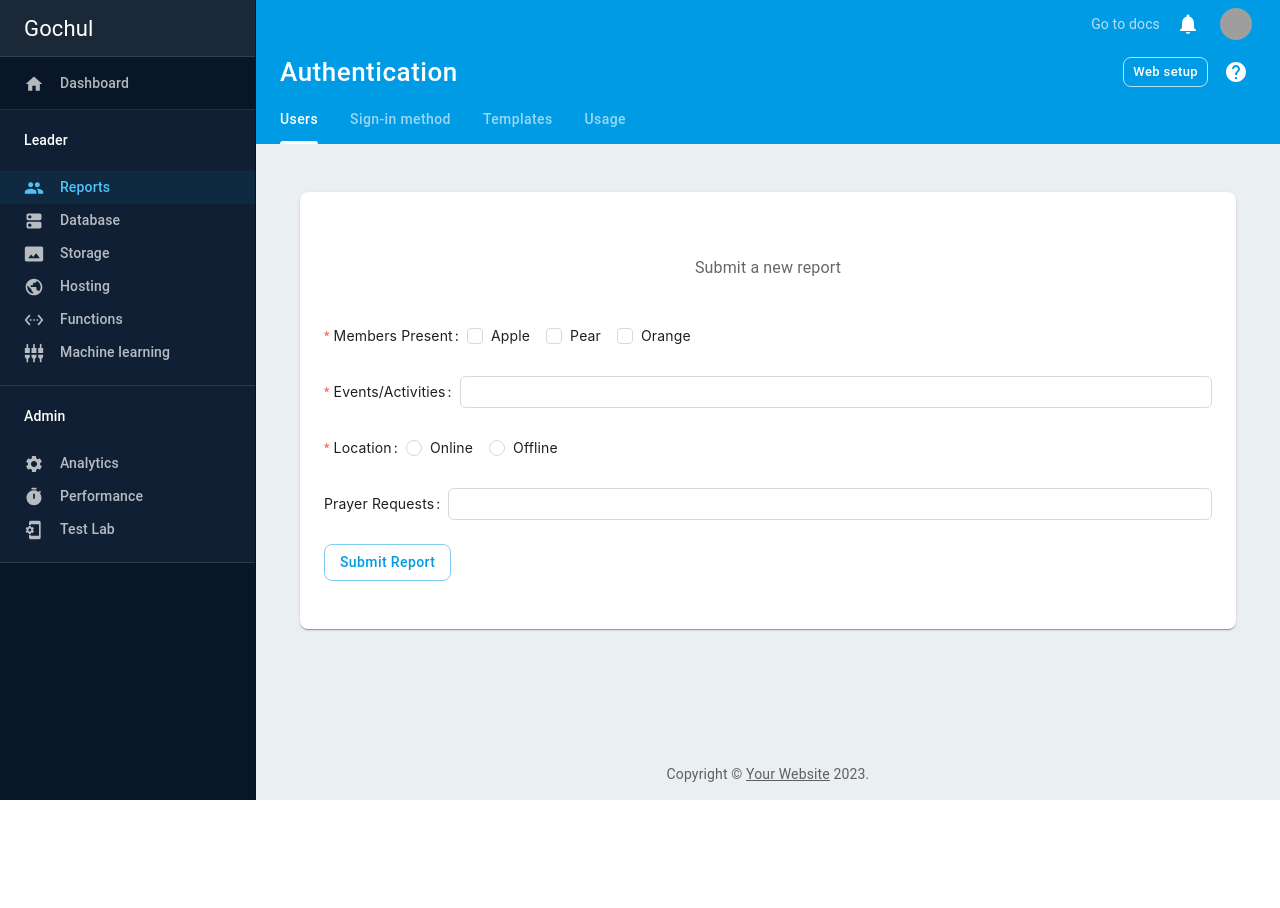
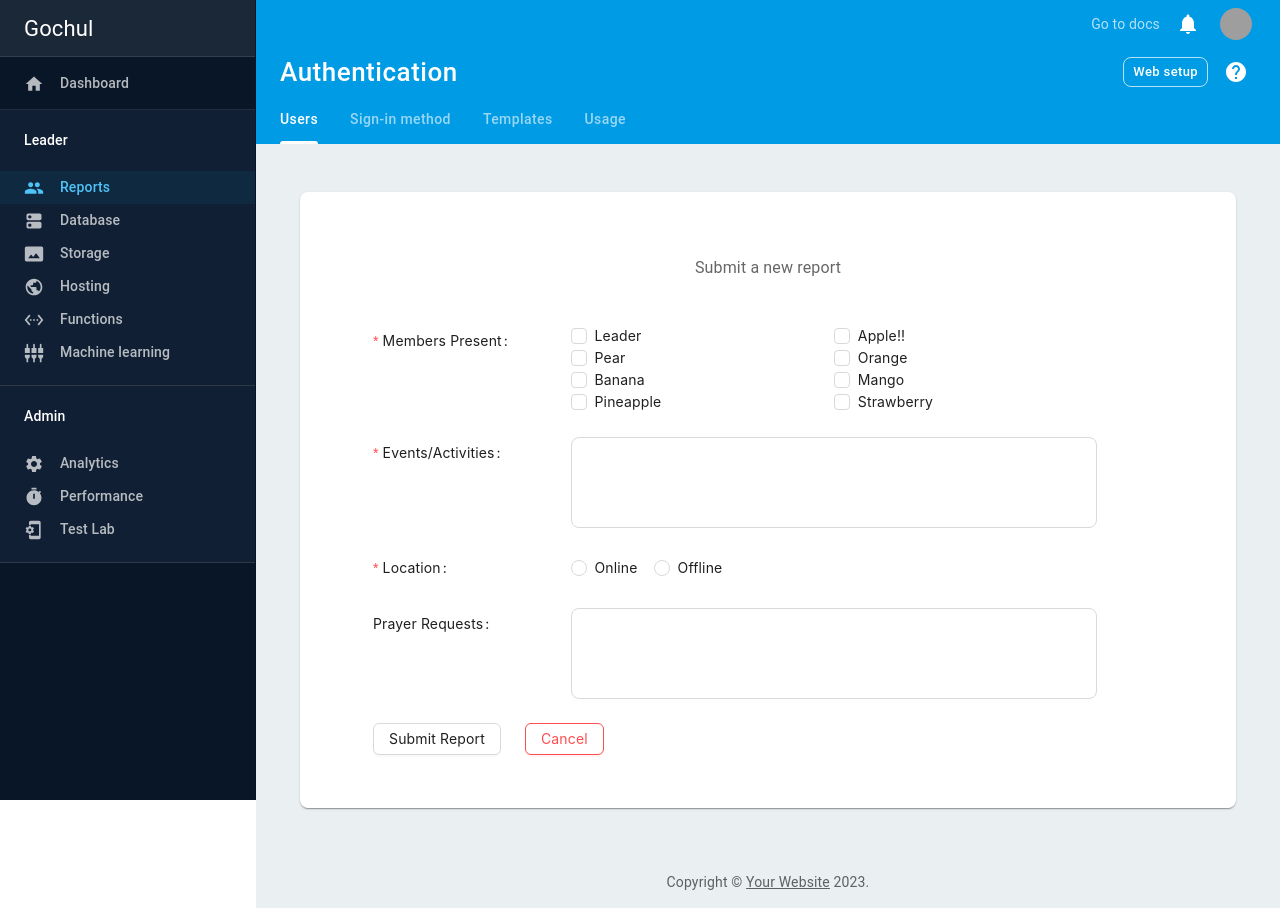
Before and after one commit to untilhamza/gochul, a Next.js app: page /reports/new in a window 1280 px wide. Before the commit the page ends 800 px from the top, so only its background shows below. Built offline with nearby package versions, Linux system fonts and the light colour scheme; grey boxes are pictures that could not be loaded.

Commit message:
complete andt form

```diff
--- a/src/app/reports/new/page.tsx
+++ b/src/app/reports/new/page.tsx
@@ -1,19 +1,15 @@
 "use client";
 
 import React, { useState } from "react";
-import { Form, Input, Checkbox, Radio } from "antd";
+import { Form, Input, Checkbox, Radio, Row } from "antd";
 import type { CheckboxValueType } from "antd/es/checkbox/Group";
-import Button from "@mui/material/Button";
+import { Button, Space, Col } from "antd";
 
 const ReportSubmission: React.FC = () => {
-  const [membersPresent, setMembersPresent] = useState<any>([
-    "Leader's name",
-    "hamza",
-    "Jesus",
-  ]);
-  const [eventsActivities, setEventsActivities] = useState<any>("");
-  const [online, setOnline] = useState<any>(false);
-  const [prayerRequests, setPrayerRequests] = useState<any>("");
+  const [membersPresent, setMembersPresent] = useState<any>([]);
+  const [eventsActivities, setEventsActivities] = useState<string>("");
+  const [online, setOnline] = useState<boolean>(false);
+  const [prayerRequests, setPrayerRequests] = useState<string>("");
 
   const handleMembersPresent = (checkedValues: CheckboxValueType[]) => {
     console.log("checked = ", checkedValues);
@@ -21,9 +17,14 @@ const ReportSubmission: React.FC = () => {
   };
 
   const options = [
-    { label: "Apple", value: "Apple" },
+    { label: "Leader", value: "Leader" },
+    { label: "Apple!!", value: "Apple" },
     { label: "Pear", value: "Pear" },
     { label: "Orange", value: "Orange" },
+    { label: "Banana", value: "Banana" },
+    { label: "Mango", value: "Mango" },
+    { label: "Pineapple", value: "Pineapple" },
+    { label: "Strawberry", value: "Strawberry" },
   ];
 
   const onFinish = (values: any) => {
@@ -32,7 +33,19 @@ const ReportSubmission: React.FC = () => {
 
   return (
     <div>
-      <Form onFinish={onFinish}>
+      <Form
+        onFinish={onFinish}
+        labelCol={{ span: 6 }}
+        wrapperCol={{ span: 16 }}
+        // layout="horizontal"
+        labelAlign="left"
+        style={{
+          maxWidth: 800,
+          margin: "auto",
+          overflow: "hidden",
+          padding: 5,
+        }}
+      >
         <Form.Item
           label="Members Present"
           name="membersPresent"
@@ -44,14 +57,16 @@ const ReportSubmission: React.FC = () => {
           ]}
         >
           <Checkbox.Group
-            options={options}
             onChange={(checkedValues) => setMembersPresent(checkedValues)}
-          />
-          {/* <Checkbox.Group
-            options={options}
-            defaultValue={["Pear"]}
-            onChange={handleMembersPresent}
-          /> */}
+          >
+            <Row justify="start" wrap>
+              {options.map((option) => (
+                <Col span={12} key={option.label}>
+                  <Checkbox value={option.value}>{option.label}</Checkbox>
+                </Col>
+              ))}
+            </Row>
+          </Checkbox.Group>
         </Form.Item>
         <Form.Item
           label="Events/Activities"
@@ -63,9 +78,12 @@ const ReportSubmission: React.FC = () => {
             },
           ]}
         >
-          <Input
+          <Input.TextArea
             value={eventsActivities}
             onChange={(e) => setEventsActivities(e.target.value)}
+            size="large"
+            allowClear
+            autoSize={{ minRows: 3 }}
           />
         </Form.Item>
         <Form.Item
@@ -82,20 +100,37 @@ const ReportSubmission: React.FC = () => {
             value={online}
             onChange={(e) => setOnline(e.target.value === "online")}
           >
-            <Radio value="online">Online</Radio>
-            <Radio value="offline">Offline</Radio>
+            <Row>
+              <Space>
+                <Col span={6}>
+                  <Radio value="online">Online</Radio>
+                </Col>
+                <Col span={6}>
+                  <Radio value="offline">Offline</Radio>
+                </Col>
+              </Space>
+            </Row>
           </Radio.Group>
         </Form.Item>
         <Form.Item label="Prayer Requests" name="prayerRequests">
-          <Input
+          <Input.TextArea
             value={prayerRequests}
             onChange={(e) => setPrayerRequests(e.target.value)}
+            size="large"
+            allowClear
+            bordered
+            autoSize={{ minRows: 3 }}
           />
         </Form.Item>
         <Form.Item>
-          <Button type="submit" variant="outlined">
-            Submit Report
-          </Button>
+          <Space size={"large"} align="end">
+            <Button size="middle" htmlType="submit">
+              Submit Report
+            </Button>
+            <Button size="middle" danger>
+              Cancel
+            </Button>
+          </Space>
         </Form.Item>
       </Form>
     </div>
```
